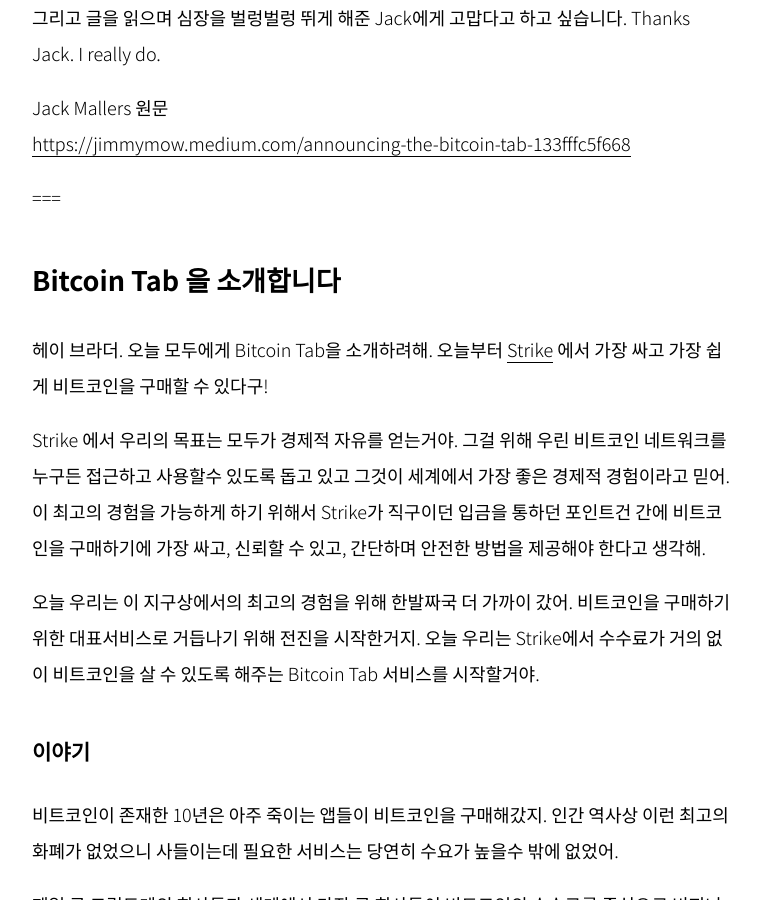
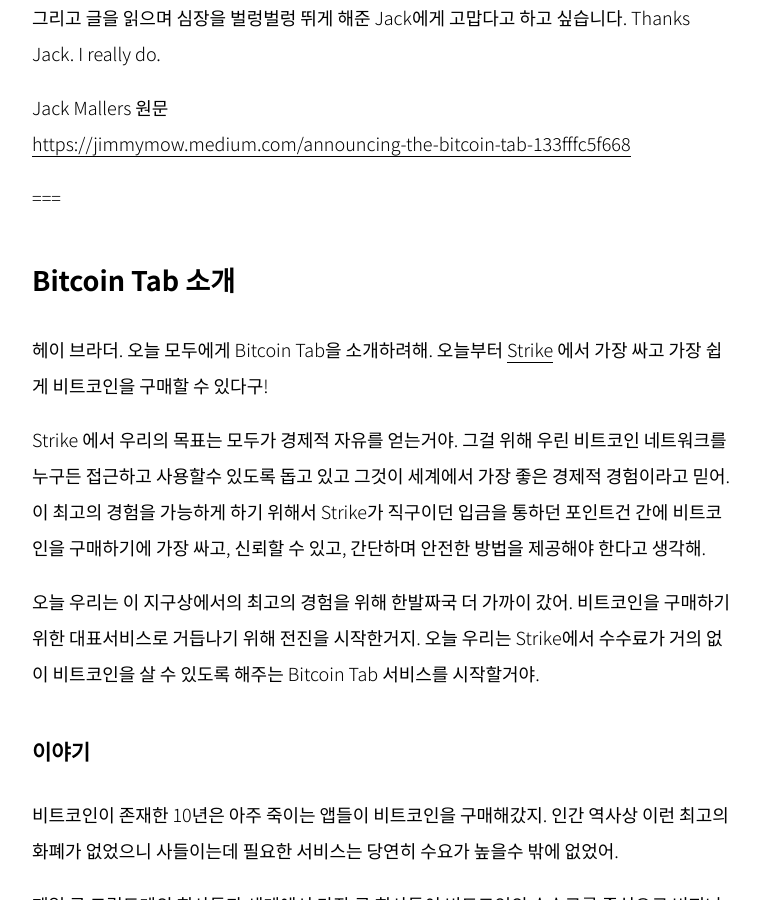
Before and after one commit to onebitco/onebitco.github.io, a Jekyll site: the page built from _posts/2021-07-01-mallers-bitcointab.md, in a window 1280 px wide and 900 px high, scrolled down 616 px. Shown: the whole window, without its empty margins (258-1017 px from the left). Built offline with Jekyll 4.4.1, drawn with Linux system fonts in a browser that asks for light colours.

Commit message:
제목 어투수정

```diff
--- a/_posts/2021-07-01-mallers-bitcointab.md
+++ b/_posts/2021-07-01-mallers-bitcointab.md
@@ -17,7 +17,7 @@ Jack Mallers 원문<br>
 <https://jimmymow.medium.com/announcing-the-bitcoin-tab-133fffc5f668>
 
 ===
-# Bitcoin Tab 을 소개합니다
+# Bitcoin Tab 소개
 
 헤이 브라더. 오늘 모두에게 Bitcoin Tab을 소개하려해.  오늘부터 [Strike](http://strike.me/) 에서 가장 싸고 가장 쉽게 비트코인을 구매할 수 있다구!
 
```
